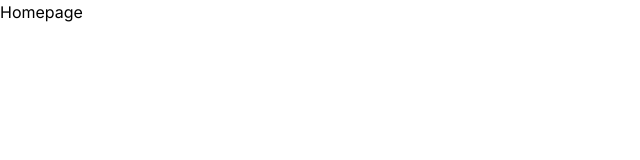
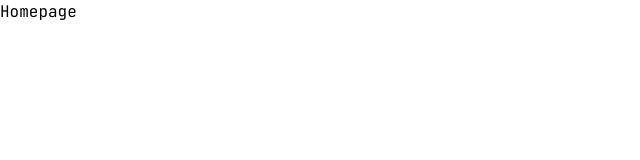
Before and after one commit to tauhid-hasan-dev/portfolio-tauhid, a Next.js app: page / in a window 1280 px wide. Shown: the top 160 px of the page, without its empty margins (0-640 px from the left). Built offline with nearby package versions, Linux system fonts and the light colour scheme.

Commit message:
custom font applied

```diff
--- a/app/globals.css
+++ b/app/globals.css
@@ -1,3 +1,9 @@
 @tailwind base;
-  @tailwind components;
-  @tailwind utilities;
+@tailwind components;
+@tailwind utilities;
+
+@layer base {
+  body {
+    @apply font-primary;
+  }
+}
--- a/app/layout.jsx
+++ b/app/layout.jsx
@@ -1,7 +1,11 @@
-import { Inter } from "next/font/google";
+import { JetBrains_Mono } from "next/font/google";
 import "./globals.css";
 
-const inter = Inter({ subsets: ["latin"] });
+const jetbrainsmono = JetBrains_Mono({
+  subsets: ["latin"],
+  weight: ["100", "200", "300", "400", "500", "600", "700"],
+  variable: "--font-jetbrainsMono",
+});
 
 export const metadata = {
   title: "Create Next App",
@@ -11,7 +15,7 @@ export const metadata = {
 export default function RootLayout({ children }) {
   return (
     <html lang="en">
-      <body className={inter.className}>{children}</body>
+      <body className={jetbrainsmono.variable}>{children}</body>
     </html>
   );
 }
--- a/tailwind.config.js
+++ b/tailwind.config.js
@@ -12,12 +12,15 @@ module.exports = {
     container: {
       center: true,
       padding: "15px",
+    },
     screens: {
       sm: "640px",
       md: "786px",
       lg: "960px",
       xl: "1200px",
     },
+    fontFamily: {
+      primary: "var(--font-jetbrainsMono)",
     },
     extend: {
       keyframes: {
```
Lines whose indentation alone changed are shown as unchanged.
